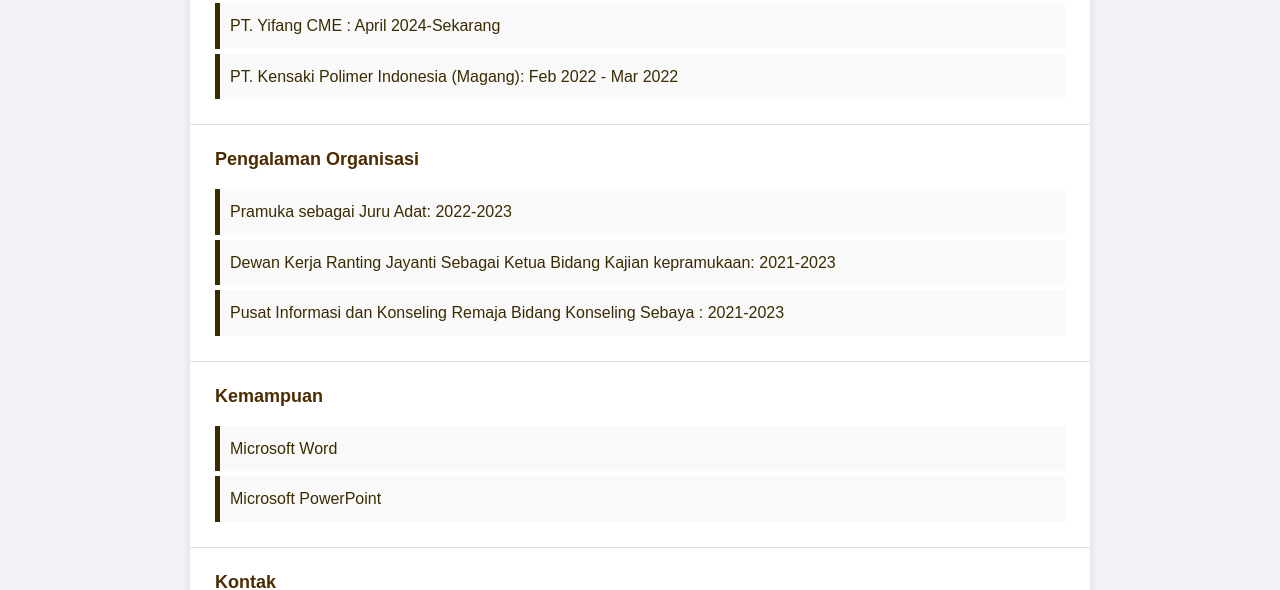
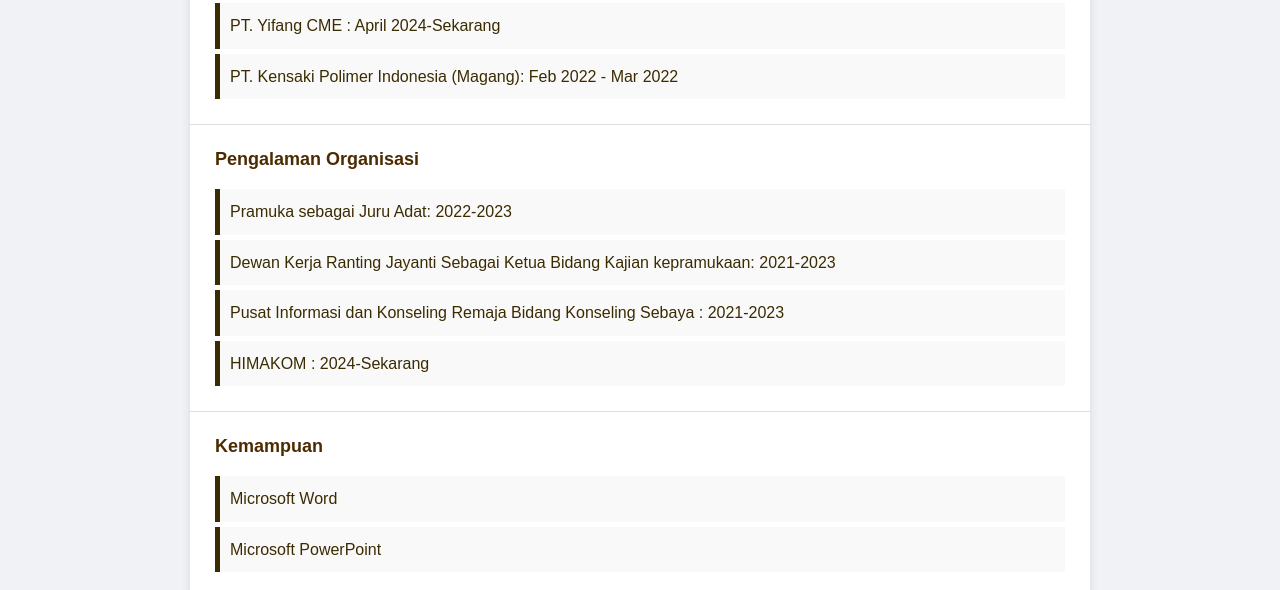
Before and after one commit to SaepulJ/portofolio, a plain HTML site: page index.html in a window 1280 px wide. Shown: the part 918-1508 px from the top of the page. Drawn offline with Linux system fonts and the light colour scheme.

Commit message:
index.html

```diff
--- a/index.html
+++ b/index.html
@@ -239,6 +239,7 @@
                 <li>Pramuka sebagai Juru Adat: 2022-2023</li>
                 <li>Dewan Kerja Ranting Jayanti Sebagai Ketua Bidang Kajian kepramukaan: 2021-2023</li>
                 <li>Pusat Informasi dan Konseling Remaja Bidang Konseling Sebaya : 2021-2023</li>
+                <li>HIMAKOM : 2024-Sekarang</li>
             </ul>
         </section>
 
```
